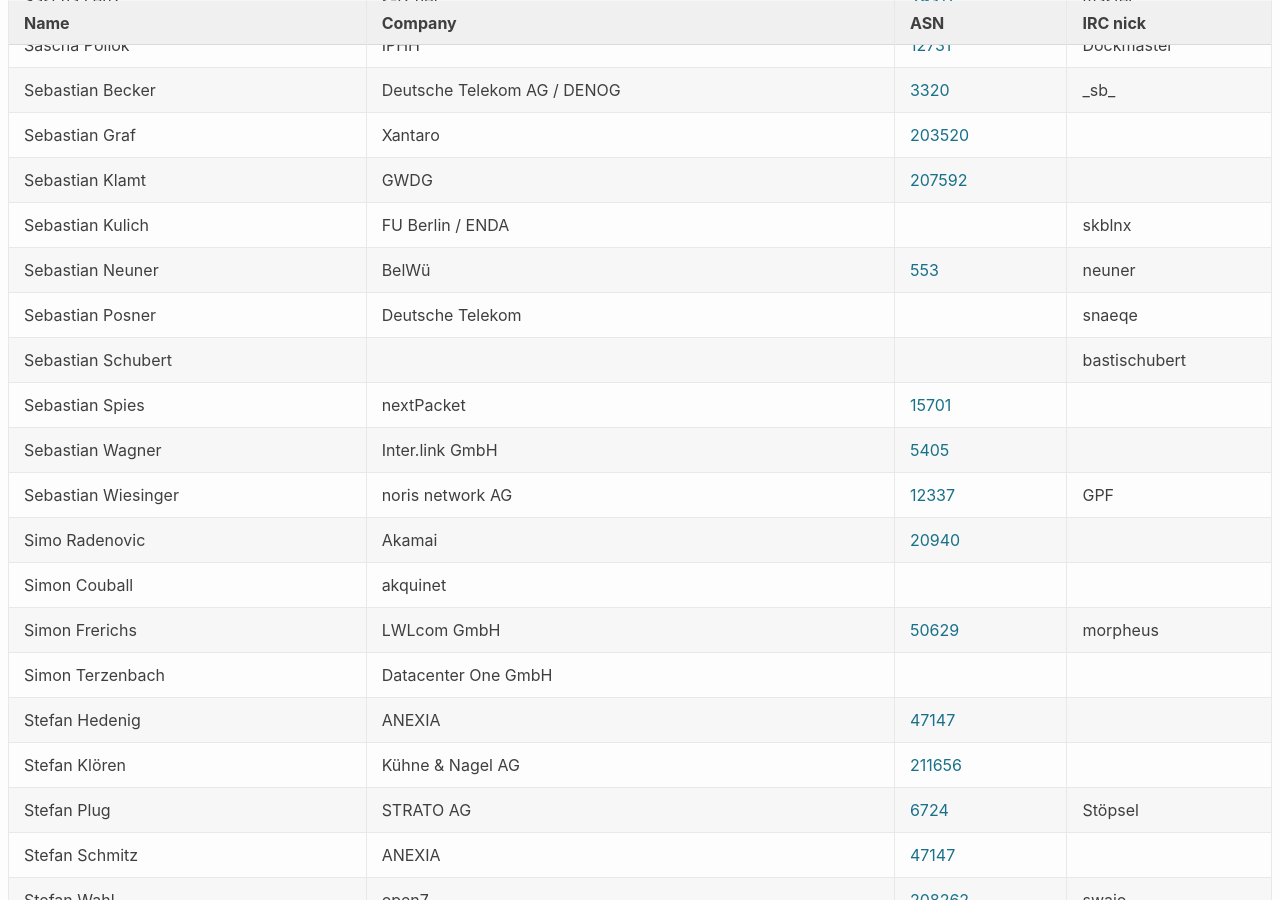
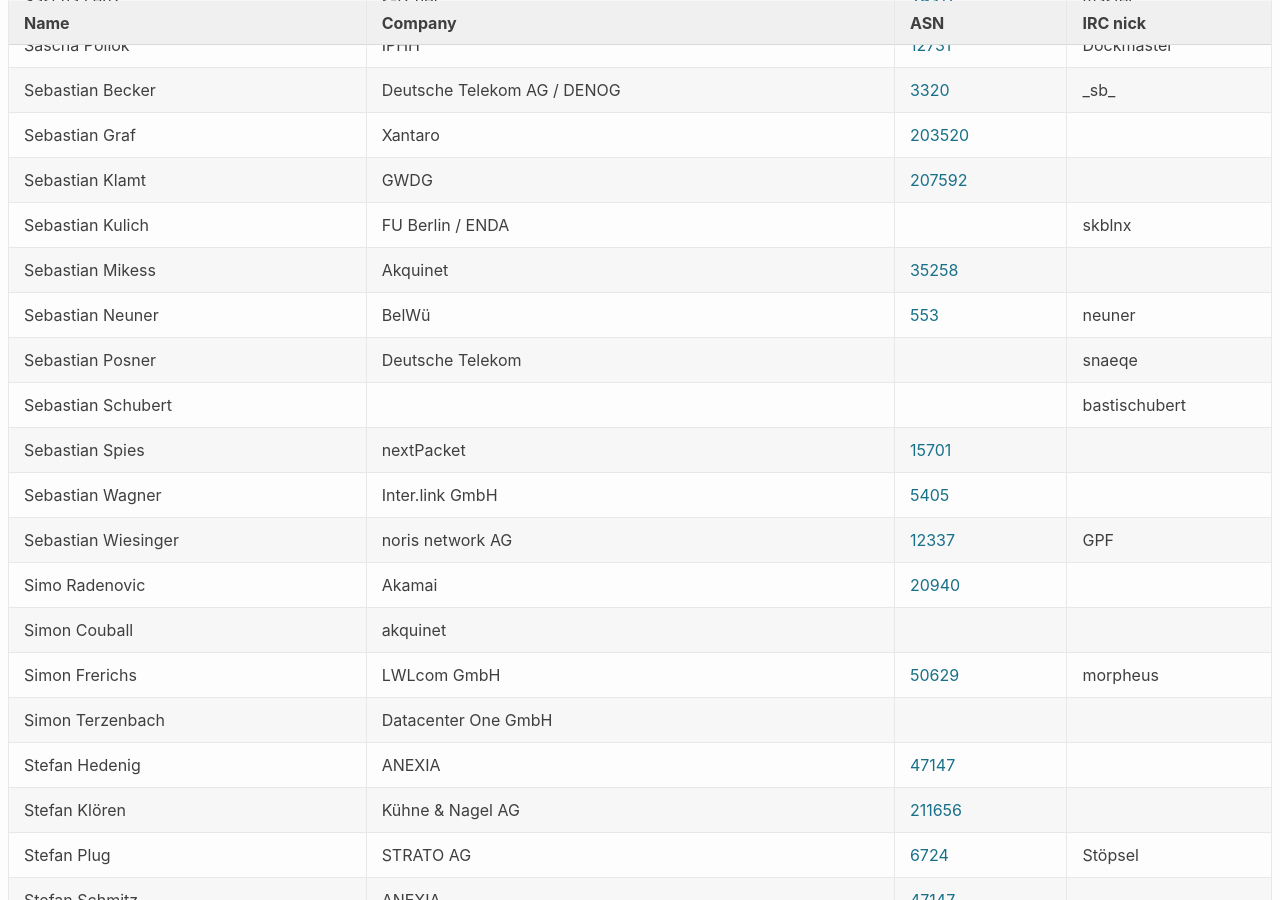
Before and after one commit to denog/pretix-attendeelist, a Jekyll site: the page built from denog14/index.md, in a window 1280 px wide and 900 px high, scrolled down 8974 px. Built offline with Jekyll 4.4.1, drawn with Linux system fonts in a browser that asks for light colours.

Commit message:
Latest data: Thu Oct 27 13:25:18 UTC 2022

```diff
--- a/_data/attendees_denog14_onsite.json
+++ b/_data/attendees_denog14_onsite.json
@@ -1204,6 +1204,12 @@
     "company": "FU Berlin / ENDA",
     "irc": "skblnx",
     "asn": null
+  },
+  {
+    "name": "Sebastian Mikess",
+    "company": "Akquinet",
+    "irc": null,
+    "asn": "35258"
   },
   {
     "name": "Sebastian Neuner",
```
